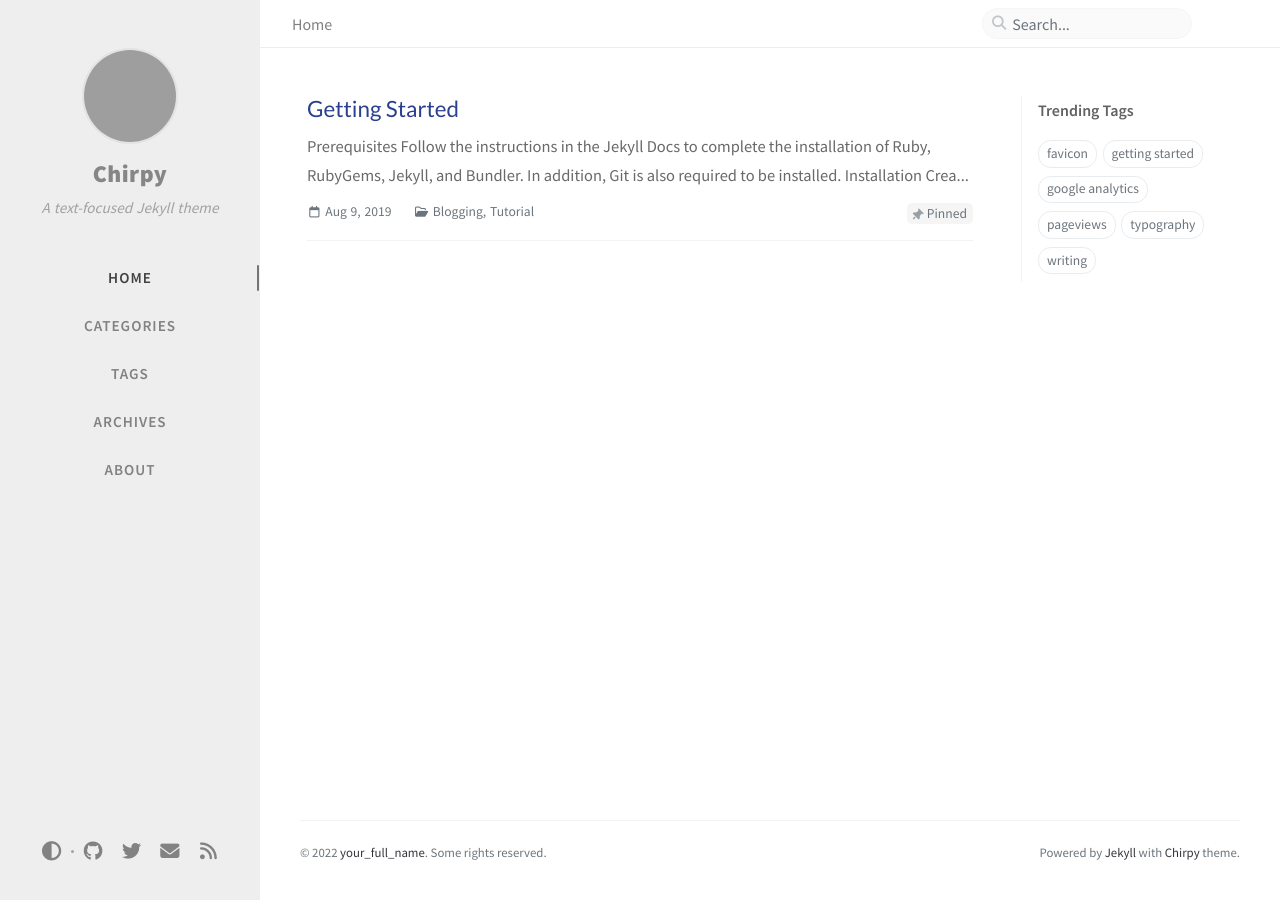
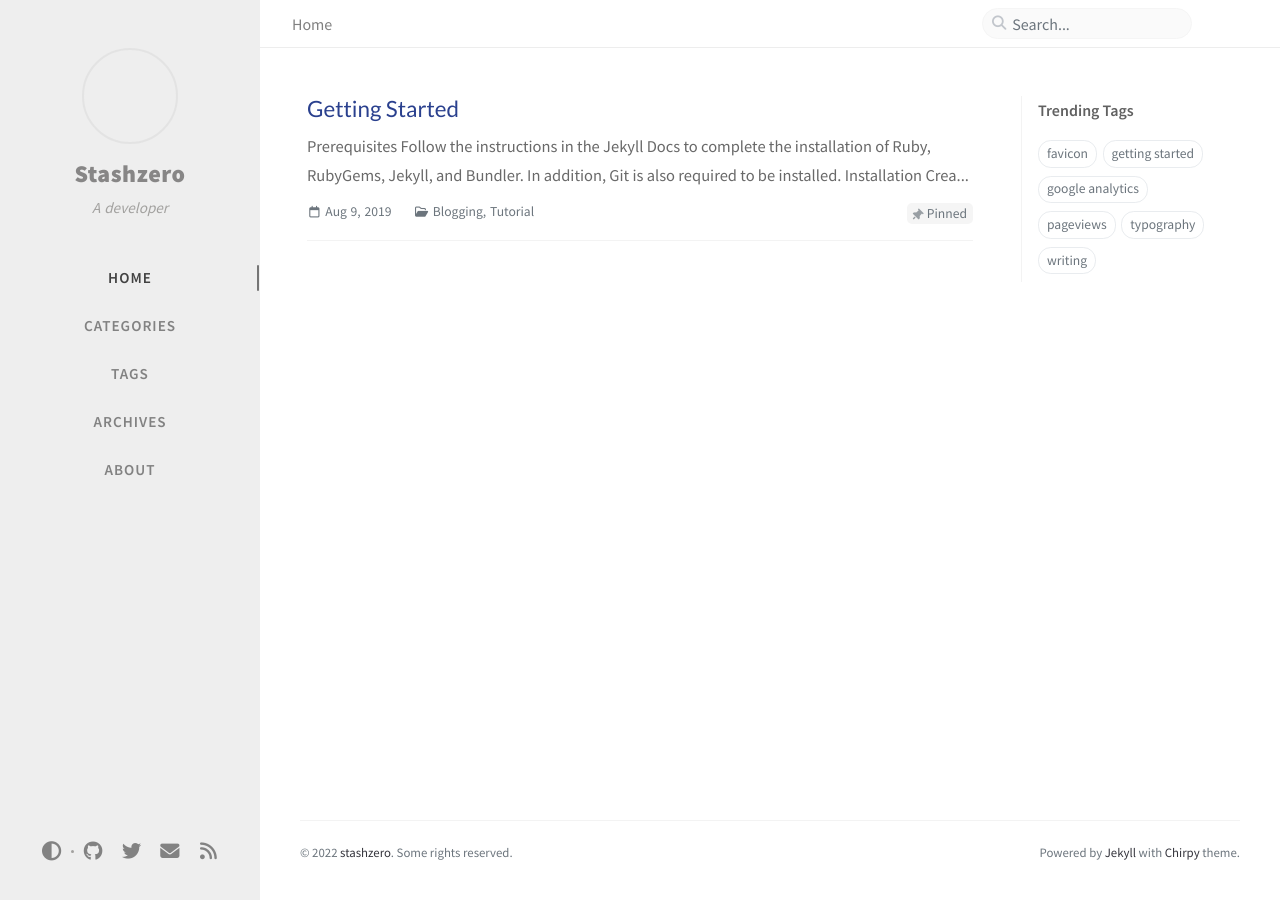
Before and after one commit to stashzero/stashzero.github.io-ar, a Jekyll site: the page built from index.html, in a window 1280 px wide. Built offline with Jekyll 4.4.1, drawn with Linux system fonts in a browser that asks for light colours; comment, search, counter and statistics services are not loaded; grey boxes are pictures that could not be loaded.

Commit message:
configure

```diff
--- a/_config.yml
+++ b/_config.yml
@@ -14,23 +14,23 @@ lang: en
 
 
 # Change to your timezone › http://www.timezoneconverter.com/cgi-bin/findzone/findzone
-timezone: Asia/Shanghai
+timezone: Asia/Seoul
 
 # jekyll-seo-tag settings › https://github.com/jekyll/jekyll-seo-tag/blob/master/docs/usage.md
 # ↓ --------------------------
 
-title: Chirpy                          # the main title
+title: Stashzero                          # the main title
 
-tagline: A text-focused Jekyll theme   # it will display as the sub-title
+tagline: A developer   # it will display as the sub-title
 
 description: >-                        # used by seo meta and the atom feed
-  A minimal, responsive, and powerful Jekyll theme for presenting professional writing.
+  A developer who has used or is studying php, python, golang, node, c#, vba, mysql, aws at work.
 
 # fill in the protocol & hostname for your site, e.g., 'https://username.github.io'
 url: ''
 
 github:
-  username: github_username             # change to your github username
+  username: stashzero             # change to your github username
 
 twitter:
   username: twitter_username            # change to your twitter username
@@ -38,12 +38,12 @@ twitter:
 social:
   # Change to your full name.
   # It will be displayed as the default author of the posts and the copyright owner in the Footer
-  name: your_full_name
-  email: example@domain.com             # change to your email address
+  name: stashzero
+  email: stashzero@gmail.com             # change to your email address
   links:
     # The first element serves as the copyright owner's link
-    - https://twitter.com/username      # change to your twitter homepage
-    - https://github.com/username       # change to your github homepage
+    # - https://twitter.com/username      # change to your twitter homepage
+    - https://github.com/stashzero       # change to your github homepage
     # Uncomment below to add more social links
     # - https://www.facebook.com/username
     # - https://www.linkedin.com/in/username
@@ -54,7 +54,7 @@ google_site_verification:               # fill in to your verification string
 # The end of `jekyll-seo-tag` settings
 
 google_analytics:
-  id:                 # fill in your Google Analytics ID
+  id: 'UA-143775936-1'                 # fill in your Google Analytics ID
   # Google Analytics pageviews report settings
   pv:
     proxy_endpoint:   # fill in the Google Analytics superProxy endpoint of Google App Engine
@@ -78,10 +78,9 @@ theme_mode:   # [light|dark]
 # will be added to all image (site avatar & posts' images) paths starting with '/'
 #
 # e.g. 'https://cdn.com'
-img_cdn: 'https://chirpy-img.netlify.app'
-
+img_cdn:
 # the avatar on sidebar, support local or CORS resources
-avatar: '/commons/avatar.jpg'
+avatar:
 
 # boolean type, the global switch for ToC in posts.
 toc: true
```
